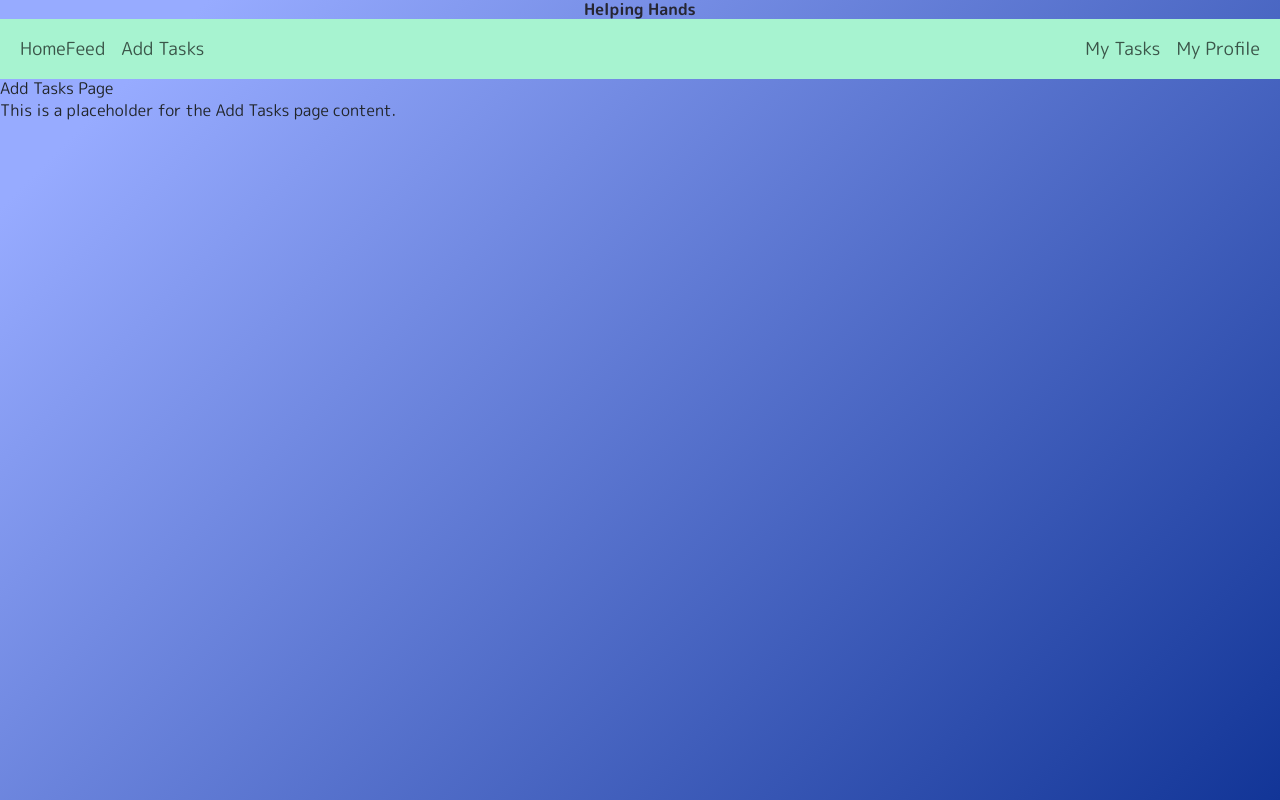
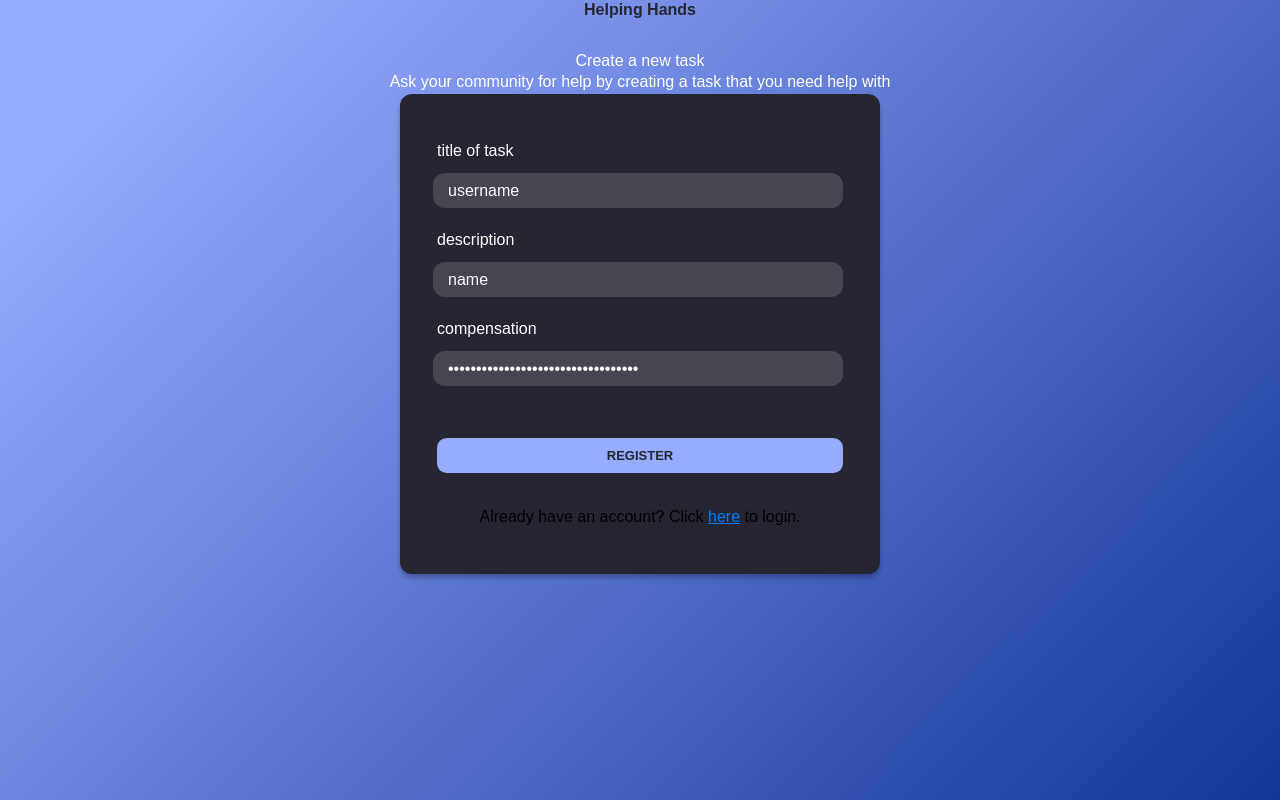
Before and after one commit to sopra-fs24-group-19/c, a React (Create React App) app: page /addtasks in a window 1280 px wide. Built offline with nearby package versions, Linux system fonts and the light colour scheme.

Commit message:
sync with Nina

```diff
--- a/src/components/views/AddTasks.tsx
+++ b/src/components/views/AddTasks.tsx
@@ -1,14 +1,83 @@
 import Header from 'components/ui/Header';
+import BaseContainer from "components/ui/BaseContainer";
+import { Button } from "components/ui/Button";
+import { api, handleError } from "helpers/api";
+import PropTypes from "prop-types";
+import { useState } from "react";
+import { useNavigate } from "react-router-dom";
+import "styles/views/AddTasks.scss";
+
+
+
+const FormField = (props) => {
+  return (
+    <div className="register field">
+      <label className="register label">{props.label}</label>
+      <input
+        className="register input"
+        type={props.isPassword ? "password" : "text"}
+        placeholder="enter here.."
+        value={props.value}
+        onChange={(e) => props.onChange(e.target.value)}
+      />
+    </div>
+  );
+};
+
+FormField.propTypes = {
+  label: PropTypes.string,
+  value: PropTypes.string,
+  onChange: PropTypes.func,
+  isPassword: PropTypes.bool
+};
+
 
 const AddTasks = () => {
   return (
-    <>
-      <Header />
+    <BaseContainer>
+          <div className="register container">
+            <h1>Create a new task</h1>
+            <p>Ask your community for help by creating a task that you need help with</p>
+            <div className="login form">
+              <FormField
+                label="Title of task"
+                value={"username"}
+                //onChange={(un: string) => setUsername(un)}
+              />
+              <FormField
+                label="Description"
+                placeholder="Please be as detailed as possible"
+                value={"name"}
+                //onChange={(n) => setName(n)}
+              />
+              <FormField
+                label="Compensation"
+                value={"How many coins will you offer for‚"}
+                isPassword={true}
+                //onChange={(pw) => setPassword(pw)}
+              />
+              <div className="register button-container">
+                <Button
+                  width="100%"
+                  //onClick={() => doRegister()}
+                >
+                  Register
+                </Button>
+              </div>
 
-        <h2>Add Tasks Page</h2>
-        <p>This is a placeholder for the Add Tasks page content.</p>
+              <div className="login button-container">
+                    <p>
+                      <span style={{ color: 'black' }}>Already have an account? Click&nbsp;</span>
+                      <a href="/login" style={{ textDecoration: 'underline', color: '#007bff', cursor: 'pointer' }}>
+                        here
+                      </a>
+                      <span style={{ color: 'black' }}>&nbsp;to login.</span>
+                    </p>
+                  </div>
 
-    </>
+            </div>
+          </div>
+        </BaseContainer>
   );
 };
 
--- a/src/styles/_theme.scss
+++ b/src/styles/_theme.scss
@@ -22,7 +22,7 @@ $SMALL_WIDTH: 768px;
 
 /* some standard elements */
 /* fonts */
-$fontDefault: "M PLUS Rounded 1c", sans-serif;
+$fontDefault: "Avenir Next", sans-serif;
 $fontMono: "Roboto Mono", monospace;
 
 /* a standard drop shadow */
--- /dev/null
+++ b/src/styles/views/AddTasks.scss
@@ -0,0 +1,53 @@
+@import "../theme";
+
+.register {
+  &.container {
+    margin-top: 2em;
+    min-height: 300px;
+    /* we include the center mixin defined in _theme.scss and save three duplicate lines :) */
+    @include center;
+    flex-direction: column;
+  }
+  &.form {
+    display: flex;
+    flex-direction: column;
+    justify-content: center;
+    width: 60%;
+    max-width: 30em;
+    height: 30em;
+    font-size: 16px;
+    font-weight: 300;
+    padding-left: 37px;
+    padding-right: 37px;
+    border-radius: 0.75em;
+    background-color: $background;
+    transition: opacity 0.5s ease, transform 0.5s ease;
+    box-shadow: $dropShadow;
+  }
+  &.field {
+    display: flex;
+    flex-direction: column;
+    justify-content: center;
+  }
+  &.input {
+    height: 35px;
+    padding-left: 15px;
+    margin-left: -4px;
+    border: none;
+    border-radius: 0.75em;
+    margin-bottom: 20px;
+    background: transparentize(white, 0.85);
+    color: $textColor;
+  }
+  &.label {
+    color: $textColor;
+    margin-bottom: 6px;
+    text-transform: lowercase;
+    font-weight: 400;
+  }
+  &.button-container {
+    display: flex;
+    justify-content: center;
+    margin-top: 2em;
+  }
+}
```
